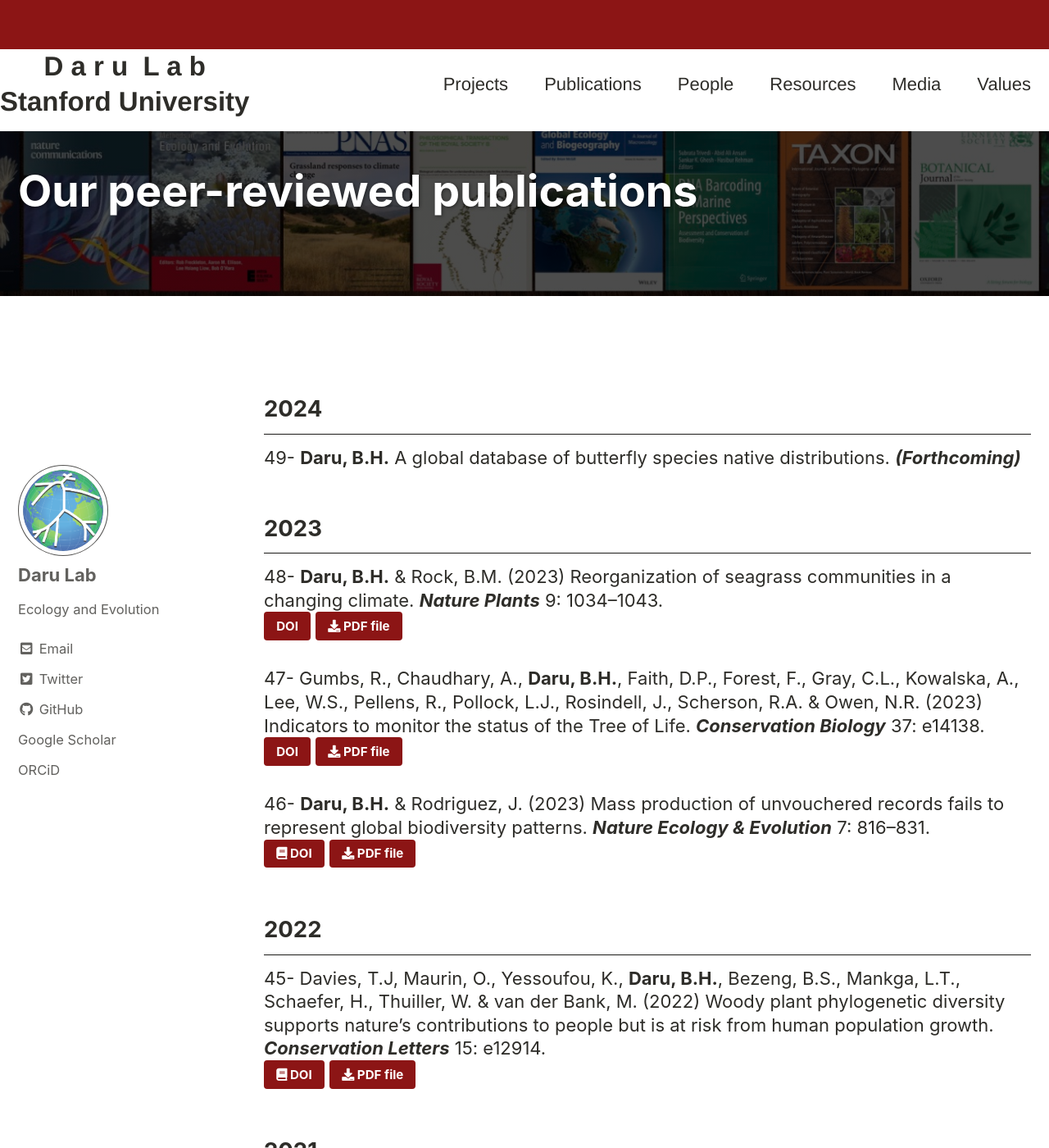
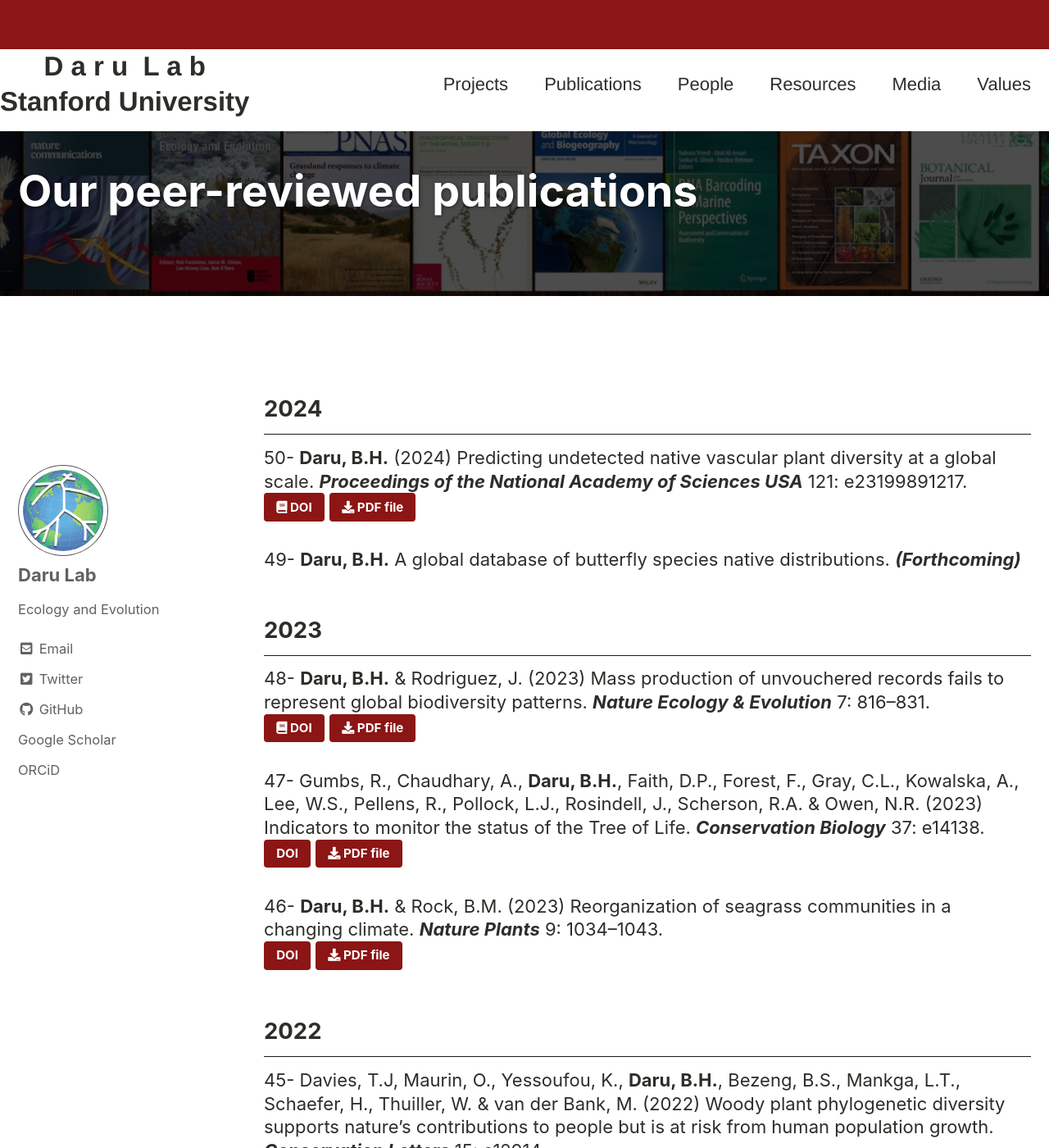
Before and after one commit to darunabas/darulab.github.io, a Jekyll site: the page built from _pages/publications.md, in a window 1280 px wide and 1400 px high. Shown: the whole window at 82% size. Built offline with Jekyll 4.4.1, drawn with Linux system fonts in a browser that asks for light colours; cached includes are drawn as plain includes.

Commit message:
updated pubs

```diff
--- a/_pages/publications.md
+++ b/_pages/publications.md
@@ -16,20 +16,24 @@
 ---
 ## 2024
 
+50- **Daru, B.H.** (2024) Predicting undetected native vascular plant diversity at a global scale. **_Proceedings of the National Academy of Sciences USA_** 121: e23199891217.<br>
+  [<i class="fa fa-book" aria-hidden="true"></i> DOI](https://doi.org/10.1073/pnas.2319989121){: .btn .btn--small .btn--success style="background-color:#8C1515; color:#ffffff"}{:target="_blank"}
+  [<i class="fa fa-download" aria-hidden="true"></i> PDF file]({{ site.baseurl}}/docs/50_Daru_2024_PNAS.pdf){: .btn .btn--small .btn--primary style="background-color:#8C1515; color:#ffffff"}{:target="_blank"}
+
 49- **Daru, B.H.** A global database of butterfly species native distributions. **_(Forthcoming)_**
 
 ## 2023
 
-48- **Daru, B.H.** & Rock, B.M. (2023) Reorganization of seagrass communities in a changing climate. **_Nature Plants_** 9: 1034–1043.<br> [DOI](https://doi.org/10.1038/s41477-023-01445-6){: .btn .btn--small .btn--success style="background-color:#8C1515; color:#ffffff"}{:target="_blank"}
-[<i class="fa fa-download" aria-hidden="true"></i> PDF file]({{ site.baseurl}}/docs/48_Daru_Rock_2023_NATURE_PLANTS.pdf){: .btn .btn--small .btn--primary style="background-color:#8C1515; color:#ffffff"}{:target="_blank"}
+  48- **Daru, B.H.** & Rodriguez, J. (2023) Mass production of unvouchered records fails to represent global biodiversity patterns. **_Nature Ecology & Evolution_** 7: 816–831.<br>
+  [<i class="fa fa-book" aria-hidden="true"></i> DOI](https://doi.org/10.1038/s41559-023-02047-3){: .btn .btn--small .btn--success style="background-color:#8C1515; color:#ffffff"}{:target="_blank"}
+  [<i class="fa fa-download" aria-hidden="true"></i> PDF file]({{ site.baseurl}}/docs/46_Daru_Rodriguez_2023_NatEcolEvol.pdf){: .btn .btn--small .btn--primary style="background-color:#8C1515; color:#ffffff"}{:target="_blank"}
 
   47- Gumbs, R., Chaudhary, A., **Daru, B.H.**, Faith, D.P., Forest, F., Gray, C.L., Kowalska, A., Lee, W.S., Pellens, R., Pollock, L.J., Rosindell, J., Scherson, R.A. & Owen, N.R. (2023)  Indicators to monitor the status of the Tree of Life. **_Conservation Biology_** 37: e14138. <br>
 [DOI](https://doi.org/10.1111/cobi.14138){: .btn .btn--small .btn--success style="background-color:#8C1515; color:#ffffff"}{:target="_blank"}
 [<i class="fa fa-download" aria-hidden="true"></i> PDF file]({{ site.baseurl}}/docs/47_Gumbs_etal_2023_CONBIOL.pdf){: .btn .btn--small .btn--primary style="background-color:#8C1515; color:#ffffff"}{:target="_blank"}
 
-  46- **Daru, B.H.** & Rodriguez, J. (2023) Mass production of unvouchered records fails to represent global biodiversity patterns. **_Nature Ecology & Evolution_** 7: 816–831.<br>
-  [<i class="fa fa-book" aria-hidden="true"></i> DOI](https://doi.org/10.1038/s41559-023-02047-3){: .btn .btn--small .btn--success style="background-color:#8C1515; color:#ffffff"}{:target="_blank"}
-  [<i class="fa fa-download" aria-hidden="true"></i> PDF file]({{ site.baseurl}}/docs/46_Daru_Rodriguez_2023_NatEcolEvol.pdf){: .btn .btn--small .btn--primary style="background-color:#8C1515; color:#ffffff"}{:target="_blank"}
+  46- **Daru, B.H.** & Rock, B.M. (2023) Reorganization of seagrass communities in a changing climate. **_Nature Plants_** 9: 1034–1043.<br> [DOI](https://doi.org/10.1038/s41477-023-01445-6){: .btn .btn--small .btn--success style="background-color:#8C1515; color:#ffffff"}{:target="_blank"}
+[<i class="fa fa-download" aria-hidden="true"></i> PDF file]({{ site.baseurl}}/docs/48_Daru_Rock_2023_NATURE_PLANTS.pdf){: .btn .btn--small .btn--primary style="background-color:#8C1515; color:#ffffff"}{:target="_blank"}
 
 ## 2022
 
```
Also changed, not shown: index.html (+3 -29 lines), 1 other file.
